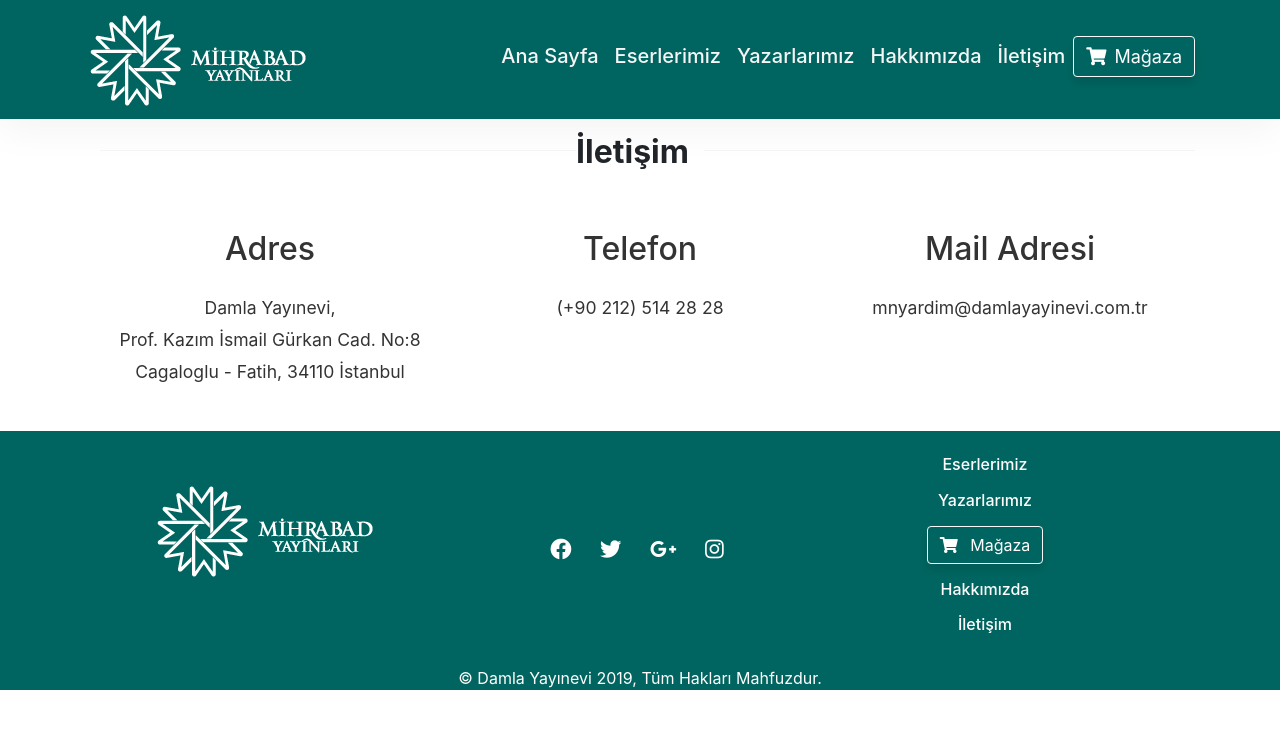
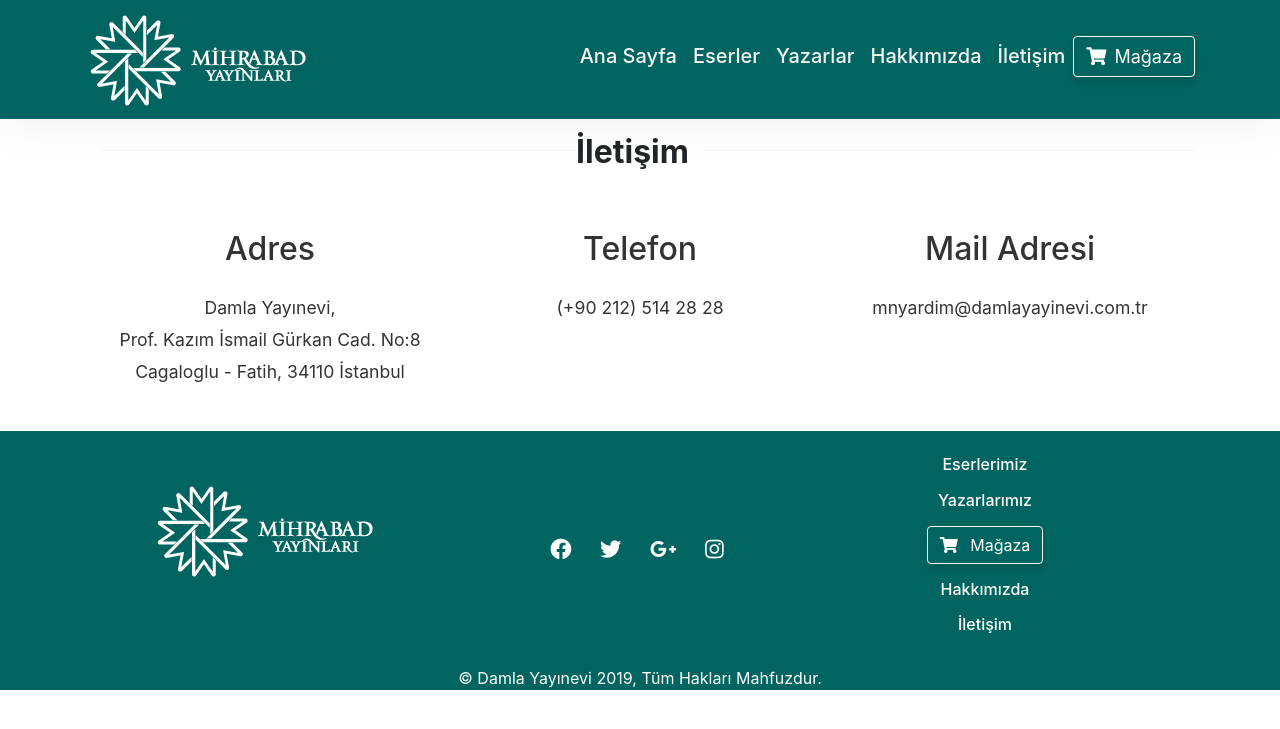
Before and after one commit to edamla/mihrabad, a Jekyll site: the page built from iletisim.html, in a window 1280 px wide. Shown: the top 729 px of the page. Built offline with Jekyll 4.4.1, drawn with Linux system fonts in a browser that asks for light colours; nearby versions of some CDN libraries.

Commit message:
Update default.html

```diff
--- a/_layouts/default.html
+++ b/_layouts/default.html
@@ -80,11 +80,11 @@
               </li>
 
               <li class="nav-item">
-                <h5><a class="nav-link" href="{{ site.baseurl }}/indexeserler.html" style="color: whitesmoke;">Eserlerimiz</a></h5>
+                <h5><a class="nav-link" href="{{ site.baseurl }}/indexeserler.html" style="color: whitesmoke;">Eserler</a></h5>
               </li>
 
             <li class="nav-item">
-                <h5><a class="nav-link" href="{{ site.baseurl }}/indexyazarlar.html" style="color: whitesmoke;">Yazarlarımız</a></h5>
+                <h5><a class="nav-link" href="{{ site.baseurl }}/indexyazarlar.html" style="color: whitesmoke;">Yazarlar</a></h5>
             </li>
 
               <li class="nav-item">
```
